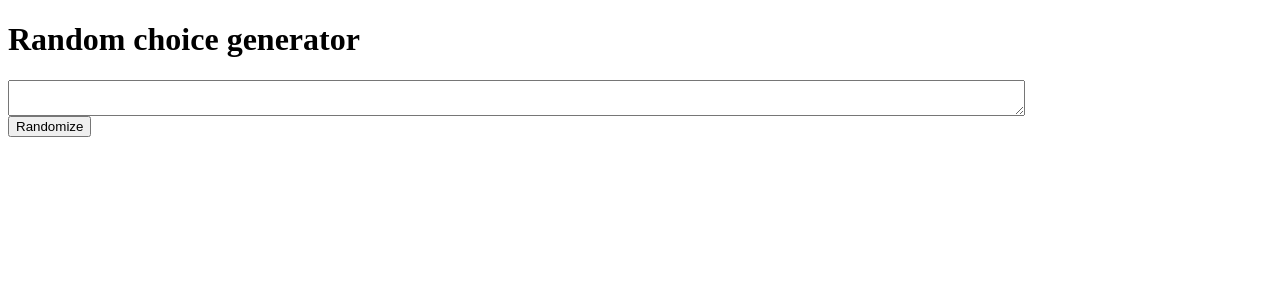
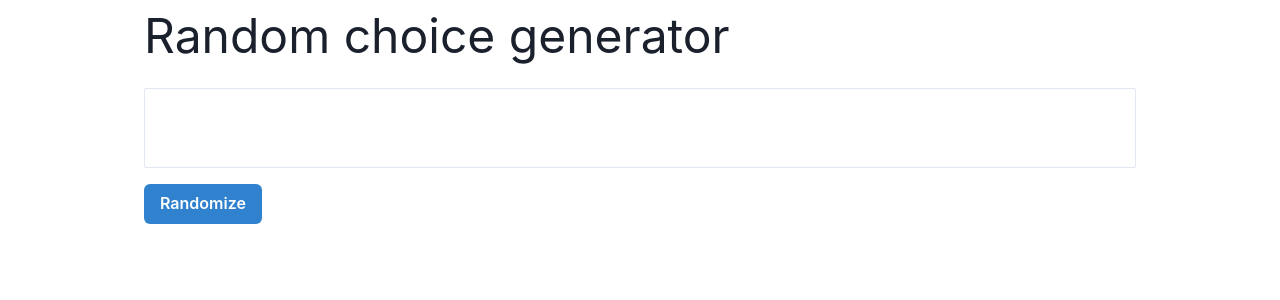
Before and after one commit to Yvijusp/random-choice-generator, a React app: page / in a window 1280 px wide. Shown: the top 300 px of the page. Built offline with nearby package versions, Linux system fonts and the light colour scheme.

Commit message:
added chakra ui

```diff
--- a/package.json
+++ b/package.json
@@ -12,6 +12,10 @@
   "author": "",
   "license": "ISC",
   "dependencies": {
+    "@chakra-ui/react": "^1.7.3",
+    "@emotion/react": "^11",
+    "@emotion/styled": "^11",
+    "framer-motion": "^4",
     "gh-pages": "^3.2.3",
     "react": "^17.0.2",
     "react-dom": "^17.0.2",
--- a/src/App.js
+++ b/src/App.js
@@ -1,3 +1,4 @@
+import { Button, Container, Text } from '@chakra-ui/react';
 import { useState } from 'react';
 import { Textarea } from './components/Textarea';
 
@@ -16,8 +17,10 @@ const App = () => {
   };
 
   return (
-    <div>
-      <h1>Random choice generator</h1>
+    <Container maxW='container.lg'>
+      <Text as='h1' fontSize='5xl' marginBottom='4'>
+        Random choice generator
+      </Text>
       <Textarea
         value={data}
         onChange={(e) => {
@@ -26,10 +29,16 @@ const App = () => {
           e.target.style.height = `${e.target.scrollHeight}px`;
         }}
       />
-      <button onClick={handleClick}>Randomize</button>
+      <Button onClick={handleClick} colorScheme='blue'>
+        Randomize
+      </Button>
 
-      {random && <h3>{random}</h3>}
-    </div>
+      {random && (
+        <Text as='h3' fontSize='3xl' marginTop='4'>
+          {random}
+        </Text>
+      )}
+    </Container>
   );
 };
 
--- a/src/components/Textarea.jsx
+++ b/src/components/Textarea.jsx
@@ -1,10 +1,16 @@
-import styled from 'styled-components';
-
-const Area = styled.textarea`
-  width: 80%;
-  display: block;
-`;
+import { Textarea as TextField } from '@chakra-ui/react';
 
 export const Textarea = ({ onChange, value }) => {
-  return <Area name='random' id='random' onChange={onChange} value={value} />;
+  return (
+    <TextField
+      name='random'
+      id='random'
+      onChange={onChange}
+      value={value}
+      size='sm'
+      marginBottom='4'
+      fontSize='large'
+      resize='none'
+    />
+  );
 };
--- a/src/index.js
+++ b/src/index.js
@@ -1,10 +1,25 @@
 import ReactDOM from 'react-dom';
 import React from 'react';
 import App from './App';
+import { ChakraProvider } from '@chakra-ui/react';
+import { extendTheme } from '@chakra-ui/react';
+import { mode } from '@chakra-ui/theme-tools';
+
+const theme = extendTheme({
+  styles: {
+    global: (props) => ({
+      body: {
+        bg: mode('#fdfdfd', '#121212'),
+      },
+    }),
+  },
+});
 
 ReactDOM.render(
   <React.StrictMode>
-    <App />
+    <ChakraProvider theme={theme}>
+      <App />
+    </ChakraProvider>
   </React.StrictMode>,
   document.getElementById('root')
 );
```
Also changed, not shown: 1 other file (tests, documents, lock files or other folders).
